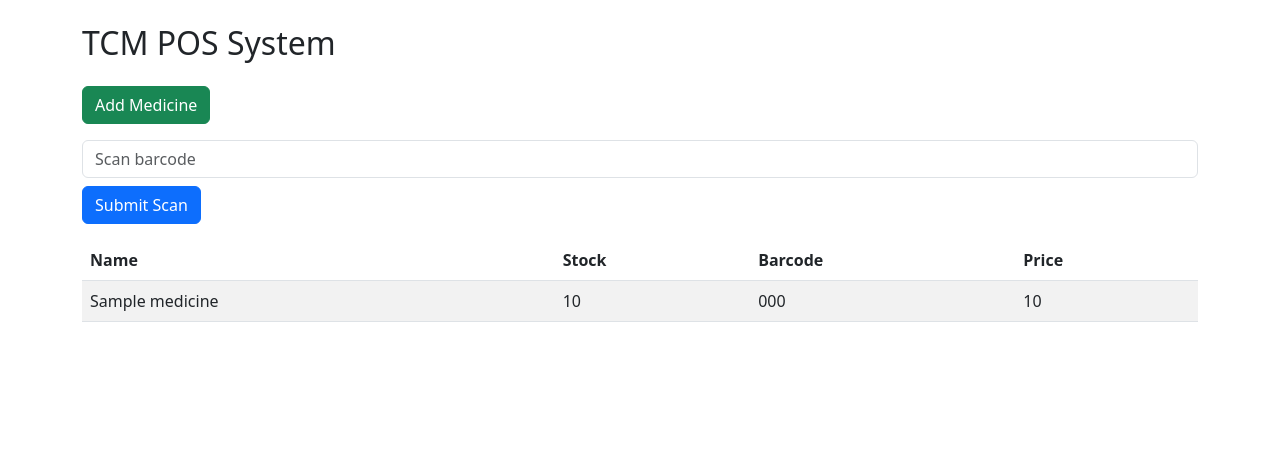
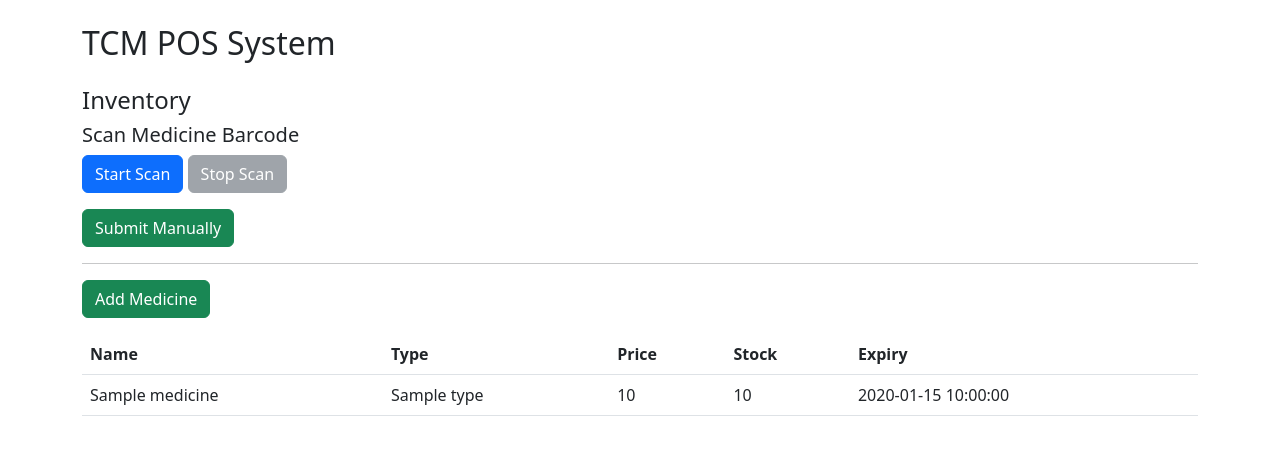
Before and after one commit to Ryan-wong123/Lumieree, a Flask app: template templates/inventory.html in a window 1280 px wide. Shown: the top 455 px of the page. Run offline with Flask 3, Linux system fonts and the light colour scheme; the template is opened without the code that fills it: most values are stand-ins (such as "Sample title", 1, 10 or a date in 2020); some libraries are stand-ins or nearby versions.

Commit message:
scanning inventory

```diff
--- a/templates/inventory.html
+++ b/templates/inventory.html
@@ -1,16 +1,83 @@
 {% extends 'layout.html' %}
 {% block content %}
+<h4>Inventory</h4>
+
+<!-- Barcode Scan Section -->
+<h5>Scan Medicine Barcode</h5>
+<div class="mb-2">
+  <button type="button" id="start-btn" class="btn btn-primary" onclick="startCamera()">Start Scan</button>
+  <button type="button" id="stop-btn" class="btn btn-secondary" onclick="stopCamera()" disabled>Stop Scan</button>
+</div>
+<div id="reader" style="width: 300px;"></div>
+
+<form method="POST" action="/inventory/scan" id="barcode-form">
+  <input type="hidden" name="barcode" id="barcode-input">
+  <button type="submit" class="btn btn-success mt-2">Submit Manually</button>
+</form>
+
+<hr>
+
+<!-- Medicine Table -->
 <a href="/inventory/add" class="btn btn-success mb-3">Add Medicine</a>
-<form method="POST" action="/inventory/scan" class="mb-3">
-  <input name="barcode" placeholder="Scan barcode" class="form-control" required>
-  <button type="submit" class="btn btn-primary mt-2">Submit Scan</button>
-</form>
-<table class="table table-striped">
-  <thead><tr><th>Name</th><th>Stock</th><th>Barcode</th><th>Price</th></tr></thead>
+<table class="table">
+  <thead>
+    <tr>
+      <th>Name</th><th>Type</th><th>Price</th><th>Stock</th><th>Expiry</th>
+    </tr>
+  </thead>
   <tbody>
     {% for m in medicines %}
-    <tr><td>{{ m.name }}</td><td>{{ m.stock }}</td><td>{{ m.barcode }}</td><td>{{ m.price }}</td></tr>
+    <tr>
+      <td>{{ m.name }}</td>
+      <td>{{ m.type }}</td>
+      <td>{{ m.price }}</td>
+      <td>{{ m.stock }}</td>
+      <td>{{ m.expiry_date }}</td>
+    </tr>
     {% endfor %}
   </tbody>
 </table>
+
+<!-- Scanner Script -->
+<script src="https://unpkg.com/html5-qrcode@2.3.8/html5-qrcode.min.js"></script>
+<script>
+  const html5QrCode = new Html5Qrcode("reader");
+  const config = { fps: 10, qrbox: { width: 250, height: 250 } };
+  let cameraStarted = false;
+  let currentCameraId = null;
+
+  function onScanSuccess(decodedText, decodedResult) {
+    document.getElementById('barcode-input').value = decodedText;
+    document.getElementById('barcode-form').submit();
+  }
+
+  async function startCamera() {
+    if (cameraStarted) return;
+
+    try {
+      const devices = await Html5Qrcode.getCameras();
+      if (devices.length) {
+        currentCameraId = devices[0].id;
+        await html5QrCode.start(currentCameraId, config, onScanSuccess);
+        cameraStarted = true;
+        document.getElementById("start-btn").disabled = true;
+        document.getElementById("stop-btn").disabled = false;
+      } else {
+        alert("No camera found.");
+      }
+    } catch (err) {
+      console.error("Camera error:", err);
+    }
+  }
+
+  async function stopCamera() {
+    if (!cameraStarted) return;
+
+    await html5QrCode.stop();
+    html5QrCode.clear();
+    cameraStarted = false;
+    document.getElementById("start-btn").disabled = false;
+    document.getElementById("stop-btn").disabled = true;
+  }
+</script>
 {% endblock %}
```
